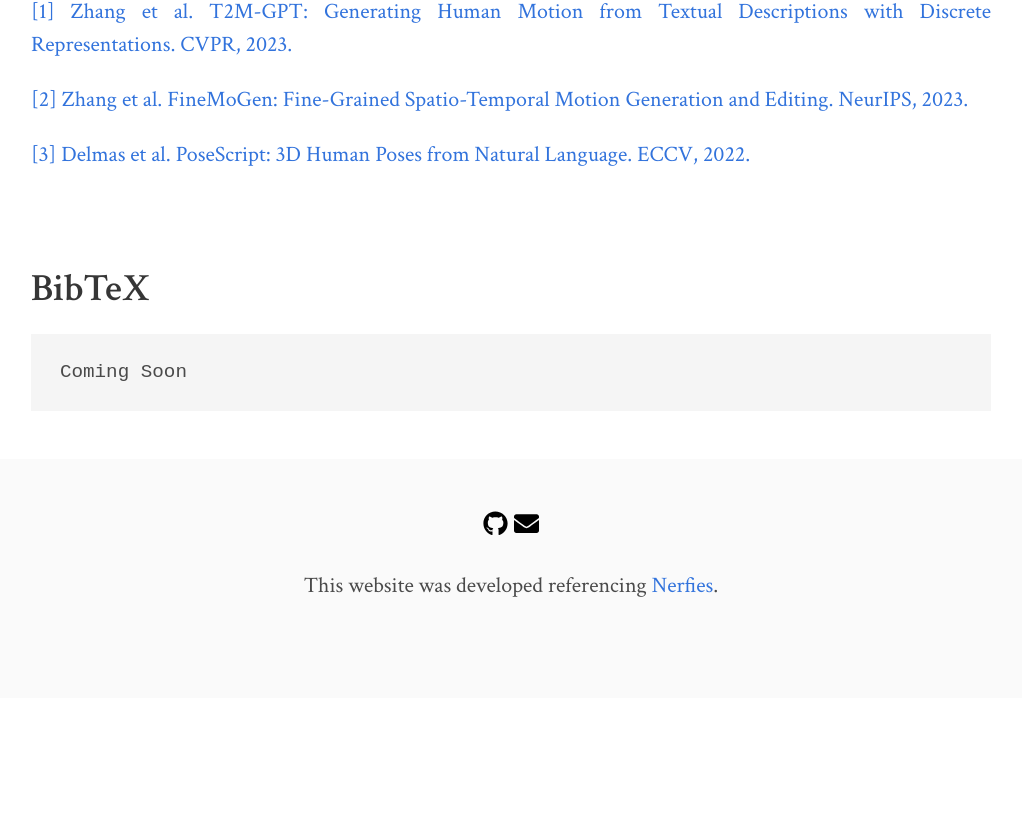
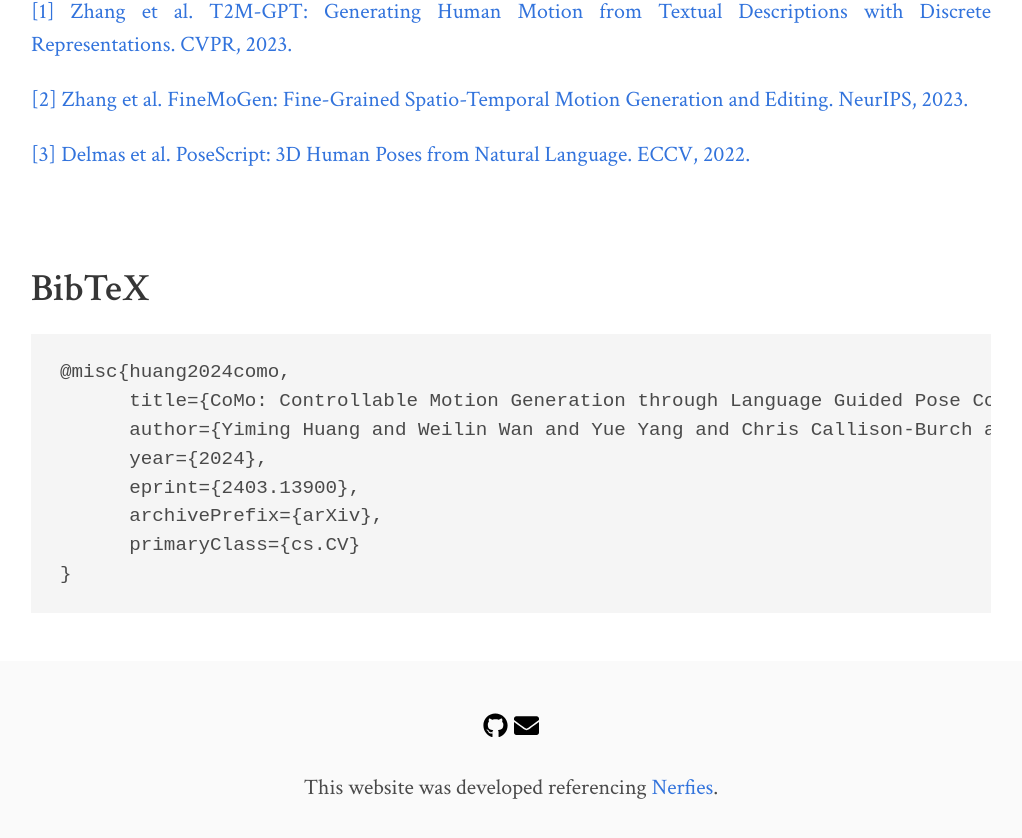
Before and after one commit to yh2371/yh2371.github.io, a Jekyll site: the page como/index.html, which Jekyll copies as it is, in a window 1280 px wide and 900 px high, scrolled down 4341 px. Shown: the top 838 px of the window, without its empty margins (129-1151 px from the left). Built offline with Jekyll 4.4.1, drawn with Linux system fonts in a browser that asks for light colours; nearby versions of some CDN libraries; some web fonts are replaced; library files that are not in the unit come from our copies; a style sheet for code colours, icons or effects is not loaded; before the commit the page ends 5039 px from its top, so only the background shows below that.

Commit message:
arxiv link

```diff
--- a/como/index.html
+++ b/como/index.html
@@ -74,7 +74,7 @@
                 </a>
               </span> -->
               <span class="link-block">
-                <a href="./"
+                <a href="https://arxiv.org/abs/2403.13900"
                    class="external-link button is-normal is-rounded is-dark">
                   <span class="icon">
                       <i class="ai ai-arxiv"></i>
@@ -580,13 +580,15 @@
 <section class="section" id="BibTeX">
   <div class="container is-max-desktop content">
     <h2 class="title">BibTeX</h2>
-    <!-- <pre><code>@article{xxx,
-  author    = {xxx},
-  title     = {xxx},
-  journal   = {arxiv},
-  year      = {2024},
-}</code></pre> -->
-<pre><code>Coming Soon</code></pre>
+    <pre><code>@misc{huang2024como,
+      title={CoMo: Controllable Motion Generation through Language Guided Pose Code Editing},
+      author={Yiming Huang and Weilin Wan and Yue Yang and Chris Callison-Burch and Mark Yatskar and Lingjie Liu},
+      year={2024},
+      eprint={2403.13900},
+      archivePrefix={arXiv},
+      primaryClass={cs.CV}
+}</code></pre>
+<!-- <pre><code>Coming Soon</code></pre> -->
   </div>
 </section>
 
@@ -597,7 +599,7 @@
       <!-- <a class="icon-link" href="./" class="external-link" disabled>
         <i class="fas fa-file-pdf"></i>
       </a> -->
-      <a class="icon-link" href="./" class="external-link" disabled>
+      <a class="icon-link" href="https://arxiv.org/abs/2403.13900" class="external-link" disabled>
         <i class="ai ai-arxiv"></i>
       </a>
       <a class="icon-link" href="./" class="external-link" disabled>
```
